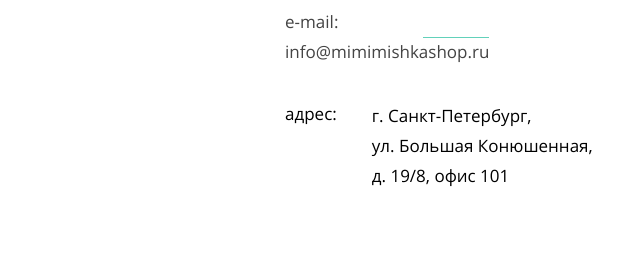
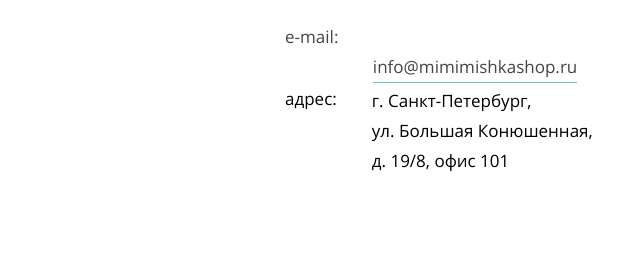
Before and after one commit to Res01uti0n/Mishka, a plain HTML site: page main/index.html in a window 1280 px wide. Shown: the part 3120-3383 px from the top of the page, 0-631 px from the left. Drawn offline with nearby package versions, Linux system fonts and the light colour scheme; files that its build step writes are made by us from their sources; files whose address does not match are found by name.

Commit message:
завершение верстки

```diff
--- a/sources/sass/_contacts__block.scss
+++ b/sources/sass/_contacts__block.scss
@@ -23,9 +23,10 @@
 
 .e-mail__anchor {
   color: $textColor;
+  left: 28px;
+  position: relative;
+  top: 31px;
   text-decoration: none;
-  margin-left: 80px;
-  position: relative;
   &::before {
     background: $anchorColor;
     content: "";
@@ -89,7 +90,7 @@
   }
 
   .e-mail__anchor {
-    margin-left: 20px;
+    top: 0px;
   }
 
   .email__title {
@@ -142,7 +143,8 @@
   }
 
   .e-mail__anchor {
-    margin-left: 85px;
+    left: 30px;
+    top: 30px;
   }
 
   .email__wrapper {
```
Also changed, not shown: sources/css/styles.css.
